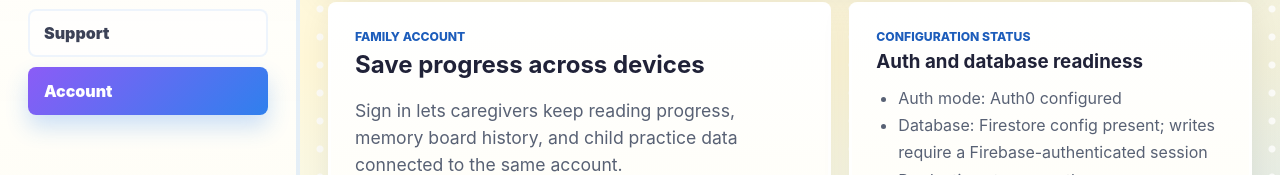
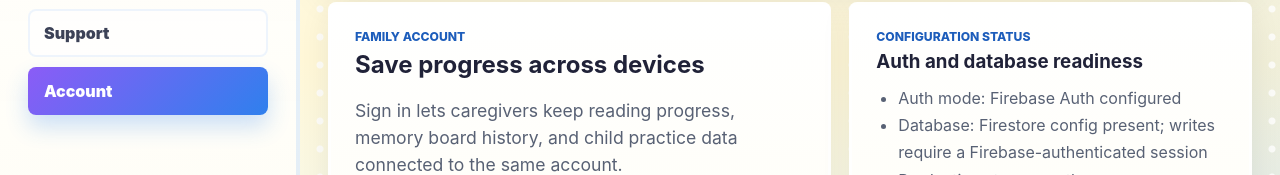
Before and after one commit to wayne9999/early_Reader, a React (Vite) app: page / in a window 1280 px wide. Both pictures are taken after a click on the button "Account". Shown: the part 339-514 px from the top of the page. Built offline with nearby package versions, Linux system fonts and the light colour scheme; no server answers.

Commit message:
Configure Firebase auth and deployment env

```diff
--- a/package.json
+++ b/package.json
@@ -13,7 +13,7 @@
   },
   "dependencies": {
     "@auth0/auth0-react": "^2.3.0",
-    "firebase": "^11.0.2",
+    "firebase": "^11.10.0",
     "react": "^18.3.1",
     "react-dom": "^18.3.1"
   },
--- a/src/features/auth/AuthProvider.tsx
+++ b/src/features/auth/AuthProvider.tsx
@@ -1,7 +1,9 @@
 import { Auth0Provider, useAuth0 } from "@auth0/auth0-react";
 import { createContext, useContext, useMemo, useState, type PropsWithChildren } from "react";
+import { isFirebaseConfigured } from "../../services/firebase";
 import type { AppUser, SocialProvider } from "../../types";
 import { authConfig, isAuth0Configured } from "./authConfig";
+import { FirebaseReadNestAuthProvider, useFirebaseAuth } from "./FirebaseAuthProvider";
 
 type AuthContextValue = {
   user: AppUser | null;
@@ -9,7 +11,7 @@ type AuthContextValue = {
   isLoading: boolean;
   signIn: (provider: SocialProvider) => Promise<void>;
   signOut: () => Promise<void>;
-  mode: "auth0" | "demo";
+  mode: "auth0" | "demo" | "firebase";
 };
 
 const AuthContext = createContext<AuthContextValue | null>(null);
@@ -82,6 +84,14 @@ function Auth0ContextBridge({ children }: PropsWithChildren) {
 }
 
 export function ReadNestAuthProvider({ children }: PropsWithChildren) {
+  if (isFirebaseConfigured()) {
+    return (
+      <FirebaseReadNestAuthProvider>
+        <FirebaseContextBridge>{children}</FirebaseContextBridge>
+      </FirebaseReadNestAuthProvider>
+    );
+  }
+
   if (!isAuth0Configured()) {
     return <DemoAuthProvider>{children}</DemoAuthProvider>;
   }
@@ -100,6 +110,12 @@ export function ReadNestAuthProvider({ children }: PropsWithChildren) {
   );
 }
 
+function FirebaseContextBridge({ children }: PropsWithChildren) {
+  const firebaseAuth = useFirebaseAuth();
+
+  return <AuthContext.Provider value={firebaseAuth}>{children}</AuthContext.Provider>;
+}
+
 export function useAuth() {
   const context = useContext(AuthContext);
 
--- /dev/null
+++ b/src/features/auth/FirebaseAuthProvider.tsx
@@ -0,0 +1,90 @@
+import {
+  FacebookAuthProvider,
+  GoogleAuthProvider,
+  onAuthStateChanged,
+  signInWithPopup,
+  signOut as firebaseSignOut,
+  type User
+} from "firebase/auth";
+import { createContext, useContext, useEffect, useMemo, useState, type PropsWithChildren } from "react";
+import { getFirebaseRuntime } from "../../services/firebase";
+import type { AppUser, SocialProvider } from "../../types";
+
+type FirebaseAuthContextValue = {
+  user: AppUser | null;
+  isAuthenticated: boolean;
+  isLoading: boolean;
+  signIn: (provider: SocialProvider) => Promise<void>;
+  signOut: () => Promise<void>;
+  mode: "firebase";
+};
+
+const FirebaseAuthContext = createContext<FirebaseAuthContextValue | null>(null);
+
+function toAppUser(user: User): AppUser {
+  return {
+    id: user.uid,
+    name: user.displayName ?? user.email ?? "Reader",
+    email: user.email ?? undefined,
+    picture: user.photoURL ?? undefined,
+    provider: user.providerData[0]?.providerId ?? "firebase"
+  };
+}
+
+export function FirebaseReadNestAuthProvider({ children }: PropsWithChildren) {
+  const runtime = getFirebaseRuntime();
+  const [user, setUser] = useState<AppUser | null>(null);
+  const [isLoading, setIsLoading] = useState(Boolean(runtime));
+
+  useEffect(() => {
+    if (!runtime) {
+      setIsLoading(false);
+      return undefined;
+    }
+
+    return onAuthStateChanged(runtime.auth, (firebaseUser) => {
+      setUser(firebaseUser ? toAppUser(firebaseUser) : null);
+      setIsLoading(false);
+    });
+  }, [runtime]);
+
+  const value = useMemo<FirebaseAuthContextValue>(
+    () => ({
+      user,
+      isAuthenticated: Boolean(user),
+      isLoading,
+      mode: "firebase",
+      async signIn(provider) {
+        if (!runtime) {
+          return;
+        }
+
+        if (provider === "instagram") {
+          window.alert("Instagram sign-in needs a custom provider or Auth0 connection. Google and Facebook are ready for Firebase.");
+          return;
+        }
+
+        const authProvider = provider === "google" ? new GoogleAuthProvider() : new FacebookAuthProvider();
+        await signInWithPopup(runtime.auth, authProvider);
+      },
+      async signOut() {
+        if (runtime) {
+          await firebaseSignOut(runtime.auth);
+        }
+      }
+    }),
+    [isLoading, runtime, user]
+  );
+
+  return <FirebaseAuthContext.Provider value={value}>{children}</FirebaseAuthContext.Provider>;
+}
+
+export function useFirebaseAuth() {
+  const context = useContext(FirebaseAuthContext);
+
+  if (!context) {
+    throw new Error("useFirebaseAuth must be used inside FirebaseReadNestAuthProvider");
+  }
+
+  return context;
+}
--- a/src/features/auth/SignInPanel.tsx
+++ b/src/features/auth/SignInPanel.tsx
@@ -53,7 +53,14 @@ export function SignInPanel() {
         <p className="eyebrow">Configuration status</p>
         <h3>Auth and database readiness</h3>
         <ul className="next-steps">
-          <li>Auth mode: {mode === "auth0" ? "Auth0 configured" : "Demo sign-in until Auth0 env values are set"}</li>
+          <li>
+            Auth mode:{" "}
+            {mode === "firebase"
+              ? "Firebase Auth configured"
+              : mode === "auth0"
+                ? "Auth0 configured"
+                : "Demo sign-in until auth env values are set"}
+          </li>
           <li>
             Database:{" "}
             {isFirebaseConfigured()
--- a/src/services/firebase.ts
+++ b/src/services/firebase.ts
@@ -1,8 +1,10 @@
 import { initializeApp, type FirebaseApp } from "firebase/app";
+import { getAnalytics, isSupported, type Analytics } from "firebase/analytics";
 import { getAuth, type Auth } from "firebase/auth";
 import { getFirestore, type Firestore } from "firebase/firestore";
 
 type FirebaseRuntime = {
+  analytics: Promise<Analytics | null>;
   app: FirebaseApp;
   auth: Auth;
   db: Firestore;
@@ -12,11 +14,20 @@ const firebaseConfig = {
   apiKey: import.meta.env.VITE_FIREBASE_API_KEY,
   authDomain: import.meta.env.VITE_FIREBASE_AUTH_DOMAIN,
   projectId: import.meta.env.VITE_FIREBASE_PROJECT_ID,
+  storageBucket: import.meta.env.VITE_FIREBASE_STORAGE_BUCKET,
+  messagingSenderId: import.meta.env.VITE_FIREBASE_MESSAGING_SENDER_ID,
   appId: import.meta.env.VITE_FIREBASE_APP_ID
 };
 
+const measurementId = import.meta.env.VITE_FIREBASE_MEASUREMENT_ID;
+
 function hasFirebaseConfig() {
-  return Object.values(firebaseConfig).every((value) => Boolean(value));
+  return Boolean(
+    firebaseConfig.apiKey &&
+      firebaseConfig.authDomain &&
+      firebaseConfig.projectId &&
+      firebaseConfig.appId
+  );
 }
 
 let runtime: FirebaseRuntime | null = null;
@@ -29,6 +40,9 @@ export function getFirebaseRuntime() {
   if (!runtime) {
     const app = initializeApp(firebaseConfig);
     runtime = {
+      analytics: measurementId
+        ? isSupported().then((supported) => (supported ? getAnalytics(app) : null))
+        : Promise.resolve(null),
       app,
       auth: getAuth(app),
       db: getFirestore(app)
```
Also changed, not shown: 3 other files (tests, documents, lock files or other folders).
